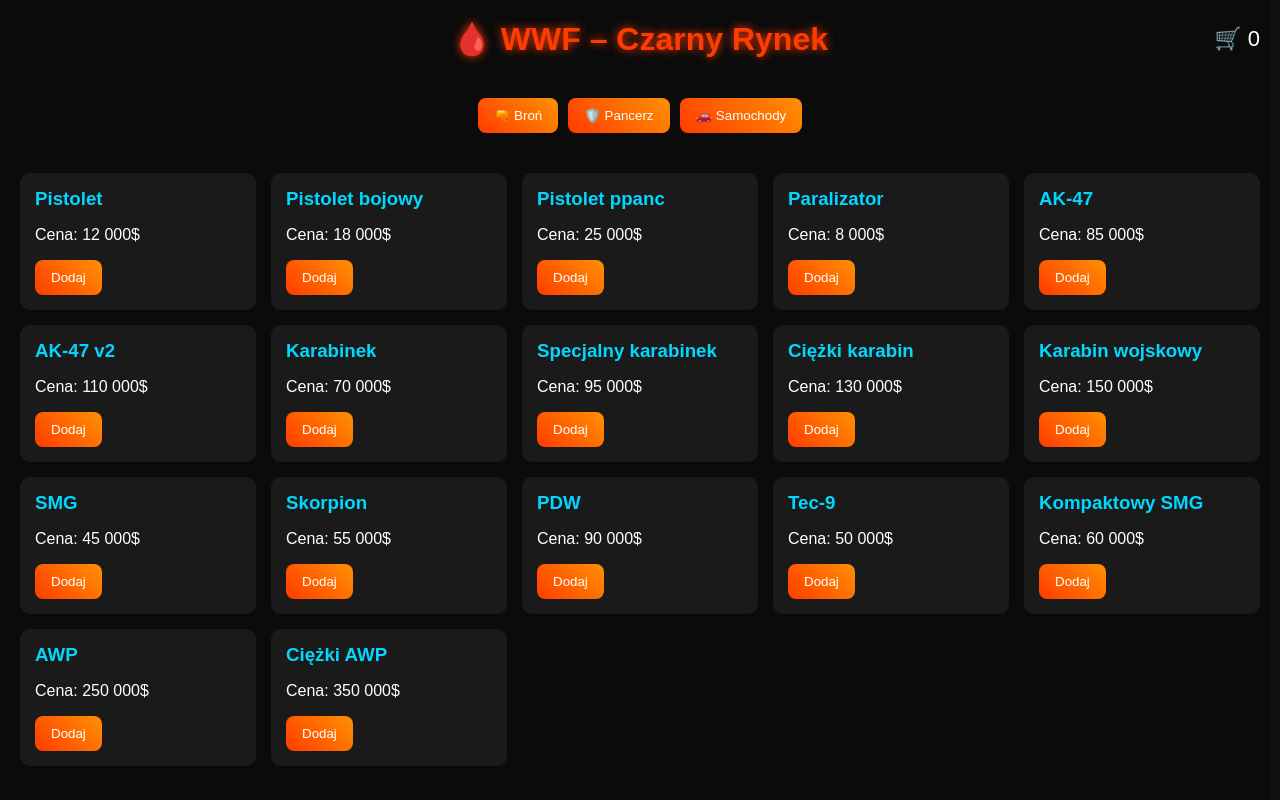
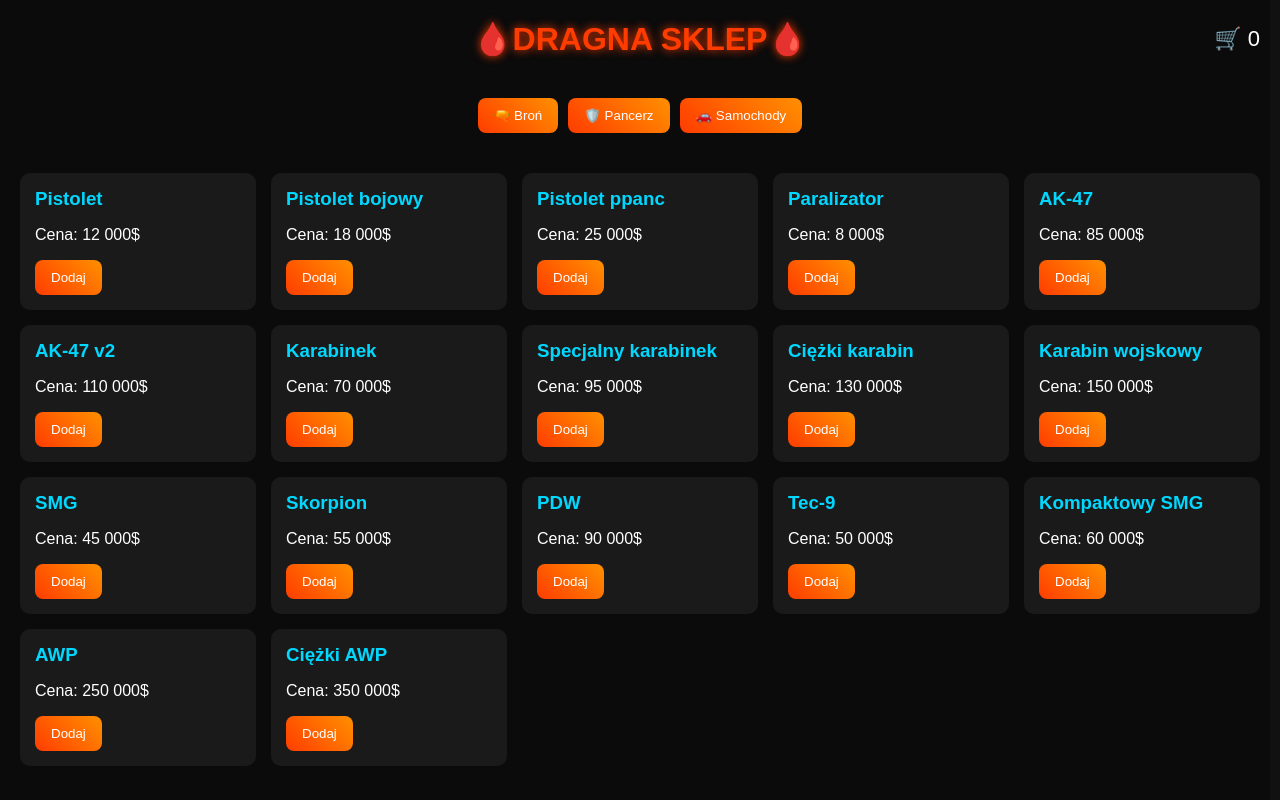
Before and after one commit to pixelscriptstudiopolska-netizen/DRAGNA, a website: page public/index.html in a window 1280 px wide. Drawn offline with Linux system fonts and the light colour scheme.

Commit message:
Update index.html

```diff
--- a/public/index.html
+++ b/public/index.html
@@ -2,13 +2,13 @@
 <html lang="pl">
 <head>
   <meta charset="UTF-8">
-  <title>WWF Market</title>
+  <title>DRAGNA SKLEP</title>
   <link rel="stylesheet" href="style.css">
 </head>
 <body>
 
 <header>
-  <h1>🩸 WWF – Czarny Rynek</h1>
+  <h1>🩸DRAGNA SKLEP🩸</h1>
   <div id="cart-icon" onclick="toggleCart()">
     🛒 <span id="cart-count">0</span>
   </div>
```
